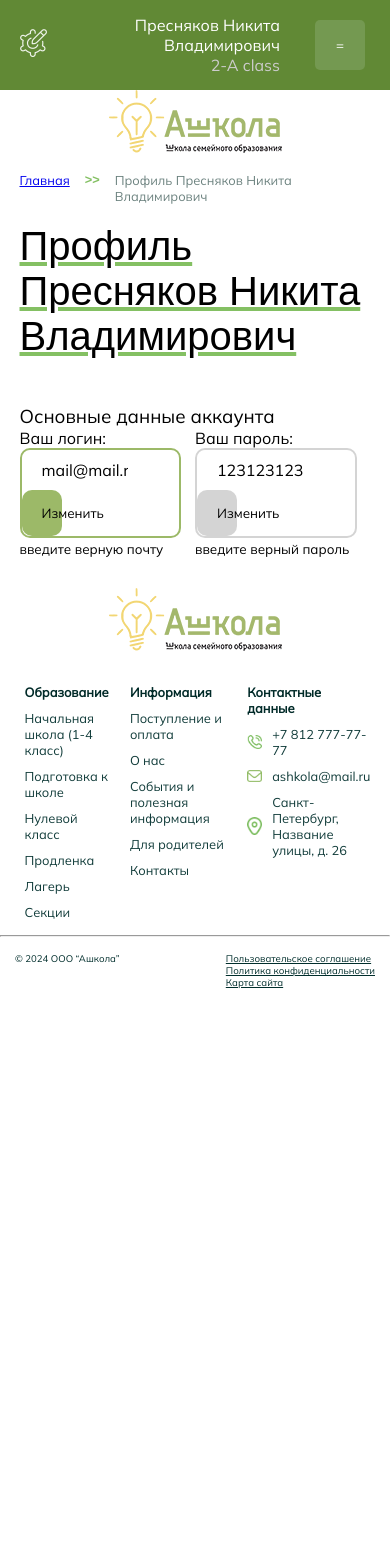
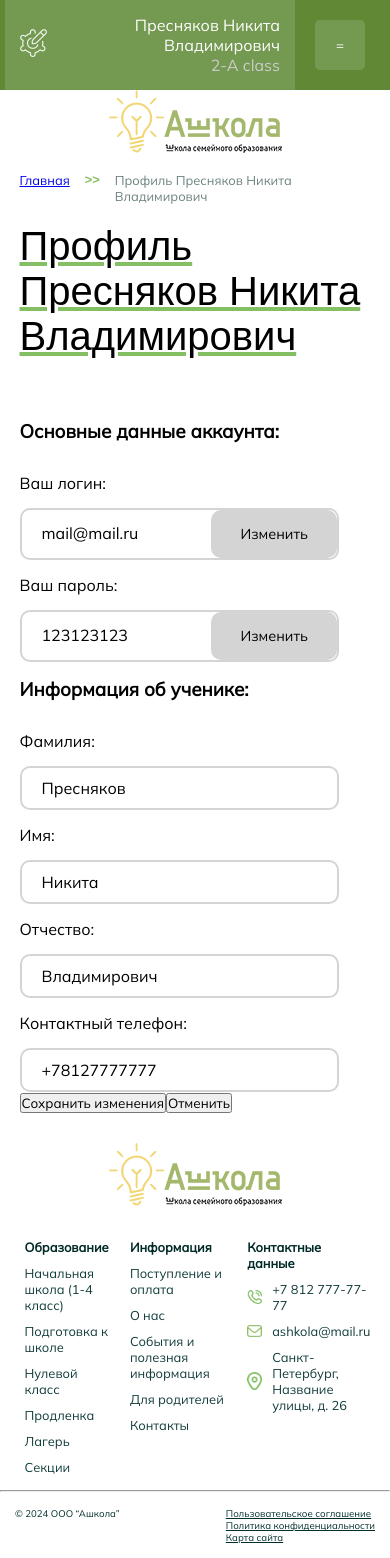
Before and after one commit to Deldore/a-school, a React (Create React App) app: page /profile in a window 390 px wide. Before the commit the page ends 1003 px from the top, so only its background shows below. Built offline with nearby package versions, Linux system fonts and the light colour scheme.

Commit message:
process of develop

```diff
--- a/src/App.js
+++ b/src/App.js
@@ -18,6 +18,7 @@ function App() {
             patronic: "Владимирович",
             form: "2-A",
             role: "0",
+            phone: "+78127777777",
         })
     return (
         <Routes>
--- a/src/Components/EditProfile/EditProfile.jsx
+++ b/src/Components/EditProfile/EditProfile.jsx
@@ -4,41 +4,161 @@ import Heading from "../Heading/Heading";
 
 const EditProfile = ({user, ...props}) => {
     const [changedUser, setChangedUser] = useState(user);
-    const [emailClicked, setEmailClicked] = useState(true);
+    const [inputClicked, setInputClicked] = useState(0);
+
+    const [errorMessages, setErrorMessages] = useState({
+        email: "",
+        password: "",
+        secondName: "",
+        firstName: "",
+        patronic: "",
+        phone: "",
+    });
+
+    const validateEmail = (email) => {
+        return String(email)
+            .toLowerCase()
+            .match(
+                /^(([^<>()[\]\\.,;:\s@"]+(\.[^<>()[\]\\.,;:\s@"]+)*)|.(".+"))@((\[[0-9]{1,3}\.[0-9]{1,3}\.[0-9]{1,3}\.[0-9]{1,3}\])|(([a-zA-Z\-0-9]+\.)+[a-zA-Z]{2,}))$/
+            );
+    };
+
+    const setEmail = (e) => {
+        (!e.target.value) ? setErrorMessages({...errorMessages, email: "логин не должен быть пустым"}) : setErrorMessages({...errorMessages, email: ""});
+        (!validateEmail(e.target.value)) ? setErrorMessages({...errorMessages, email: "почта должна быть формата mail@mail.ru"}) : setErrorMessages({...errorMessages, email: ""});
+        setChangedUser({...changedUser, email: e.target.value});
+    }
+
+    const setPassword = (e) => {
+        (!e.target.value) ? setErrorMessages({...errorMessages, password: "пароль не должен быть пустым"}) : setErrorMessages({...errorMessages, password: ""});
+        (e.target.value.length < 8) ? setErrorMessages({...errorMessages, password: "длина пароля должна быть более 8 символов"}) : setErrorMessages({...errorMessages, password: ""});
+        setChangedUser({...changedUser, password: e.target.value});
+    }
+
+    const setSecondName = (e) => {
+        (!e.target.value) ? setErrorMessages({...errorMessages, secondName: "фамилия не должна быть пустой"}) : setErrorMessages({...errorMessages, secondName: ""});
+        setChangedUser({...changedUser, secondName: e.target.value});
+    }
+    const setFirstName = (e) => {
+        (!e.target.value) ? setErrorMessages({...errorMessages, firstName: "имя не должно быть пустым"}) : setErrorMessages({...errorMessages, firstName: ""});
+        setChangedUser({...changedUser, firstName: e.target.value});
+    }
+    const setPatronic = (e) => {
+        (!e.target.value) ? setErrorMessages({...errorMessages, patronic: "отчество не должно быть пустым"}) : setErrorMessages({...errorMessages, patronic: ""});
+        setChangedUser({...changedUser, patronic: e.target.value});
+    }
+    const setPhone = (e) => {
+        (!e.target.value) ? setErrorMessages({...errorMessages, phone: "номер телефона не должен быть пустым"}) : setErrorMessages({...errorMessages, phone: ""});
+        setChangedUser({...changedUser, phone: e.target.value});
+    }
+
+    const updateEmail = () => {
+        if (!errorMessages.email) {
+            props.setUser({...user, email: changedUser.email})
+        }
+    }
+    const updatePassword = () => {
+        if (!errorMessages.password) {
+             props.setUser({...user, password: changedUser.password})
+        }
+    }
 
     return (
         <div className={style.main}>
-            <h3>Основные данные аккаунта</h3>
+            <h3 className={style.title}>Основные данные аккаунта:</h3>
             <div className={style.topic}>
                 <div className={style.topicItem}>
-                    <label htmlFor="email">Ваш логин:</label>
+                    <label className={style.label} htmlFor="email">Ваш логин:</label>
                     <div className={style.topicForm}
-                         onClick={() => setEmailClicked(true)}
-                         style={(emailClicked ? {borderColor: "#9cb968"} : {borderColor: "#d4d4d4"})}>
+                         onClick={() => setInputClicked(1)}
+                         style={((inputClicked === 1) ? {borderColor: "#9cb968"} : {borderColor: "#d4d4d4"})}>
                         <input type="text" name="email" value={changedUser.email}
                                className={style.topicInput}
                                placeholder="Введите свою почту"
-                               onChange={(e) => setChangedUser({...changedUser, email: e.target.value})}/>
+                               onChange={(e) => setEmail(e)}/>
                         <button className={style.topicButton}
-                                style={(emailClicked ? {background: "#9cb968"} : {background: "#d4d4d4"})}>Изменить</button>
+                                style={((inputClicked === 1) ? {background: "#9cb968"} : {background: "#d4d4d4"})}
+                                onClick={updateEmail}
+                                disabled={(errorMessages.email)}
+                        >
+                            Изменить
+                        </button>
                     </div>
-                    <small>введите верную почту</small>
+                    <small className={style.error}>{errorMessages.email}</small>
                 </div>
                 <div className={style.topicItem}>
-                    <label htmlFor="password">Ваш пароль:</label>
+                    <label className={style.label} htmlFor="password">Ваш пароль:</label>
                     <div className={style.topicForm}
-                         onClick={() => setEmailClicked(false)}
-                         style={emailClicked ? {borderColor:  "#d4d4d4"} : {borderColor: "#9cb968"}}>
+                         onClick={() => setInputClicked(2)}
+                         style={(inputClicked === 2) ? {borderColor: "#9cb968"} : {borderColor: "#d4d4d4"}}>
                         <input type="text" name="password" value={changedUser.password}
                                className={style.topicInput}
                                placeholder="Введите свой пароль"
-                               onChange={(e) => setChangedUser({...changedUser, password: e.target.value})}/>
+                               onChange={(e) => setPassword(e)}/>
                         <button className={style.topicButton}
-                                style={(!emailClicked ? {background: "#9cb968"} : {background: "#d4d4d4"})}>Изменить</button>
+                                style={((inputClicked === 2) ? {background: "#9cb968"} : {background: "#d4d4d4"})}
+                                onClick={updatePassword}
+                                disabled={(errorMessages.password)}
+                        >Изменить
+                        </button>
                     </div>
-                    <small>введите верный пароль</small>
+                    <small className={style.error}>{errorMessages.password}</small>
                 </div>
             </div>
+
+            <h3 className={style.title}>Информация об ученике:</h3>
+            <div className={style.topic}>
+                <div className={style.bottomItem}>
+                    <label className={style.label} htmlFor="secondName">Фамилия:</label>
+                    <div className={style.topicForm}
+                         onClick={() => setInputClicked(3)}
+                         style={((inputClicked === 3) ? {borderColor: "#9cb968"} : {borderColor: "#d4d4d4"})}>
+                        <input type="text" name="secondName" value={changedUser.secondName}
+                               className={style.topicInput}
+                               placeholder="Введите свою фамилию"
+                               onChange={(e) => setSecondName(e)}/>
+                    </div>
+                    <small className={style.error}>{errorMessages.secondName}</small>
+                </div>
+                <div className={style.bottomItem}>
+                    <label className={style.label} htmlFor="firstName">Имя:</label>
+                    <div className={style.topicForm}
+                         onClick={() => setInputClicked(4)}
+                         style={((inputClicked === 4) ? {borderColor: "#9cb968"} : {borderColor: "#d4d4d4"})}>
+                        <input type="text" name="firstName" value={changedUser.firstName}
+                               className={style.topicInput}
+                               placeholder="Введите своё имя"
+                               onChange={(e) => setFirstName(e)}/>
+                    </div>
+                    <small className={style.error}>{errorMessages.firstName}</small>
+                </div>
+                <div className={style.bottomItem}>
+                    <label className={style.label} htmlFor="patronic">Отчество:</label>
+                    <div className={style.topicForm}
+                         onClick={() => setInputClicked(5)}
+                         style={((inputClicked === 5) ? {borderColor: "#9cb968"} : {borderColor: "#d4d4d4"})}>
+                        <input type="text" name="email" value={changedUser.patronic}
+                               className={style.topicInput}
+                               placeholder="Введите своё отчество"
+                               onChange={(e) => setPatronic(e)}/>
+                    </div>
+                    <small className={style.error}>{errorMessages.patronic}</small>
+                </div>
+                <div className={style.bottomItem}>
+                    <label className={style.label} htmlFor="phone">Контактный телефон:</label>
+                    <div className={style.topicForm}
+                         onClick={() => setInputClicked(6)}
+                         style={((inputClicked === 6) ? {borderColor: "#9cb968"} : {borderColor: "#d4d4d4"})}>
+                        <input type="text" name="phone" value={changedUser.phone}
+                               className={style.topicInput}
+                               placeholder="Введите свой номер телефона"
+                               onChange={(e) => setPhone(e)}/>
+                    </div>
+                    <small className={style.error}>{errorMessages.phone}</small>
+                </div>
+            </div>
+            <button>Сохранить изменения</button>
+            <button>Отменить</button>
         </div>
     );
 };
--- a/src/Components/EditProfile/EditProfileStyle.module.css
+++ b/src/Components/EditProfile/EditProfileStyle.module.css
@@ -1,7 +1,12 @@
 .main {
     padding: 15px 5%;
 }
+.title {
+    margin-top: 15px;
+    font-weight: 600;
+}
 .topic {
+    margin-top: 15px;
     display: flex;
     justify-content: space-between;
 }
@@ -9,7 +14,7 @@
     width: 50%;
 }
 .topicInput {
-    width: 80%;
+    width: 70%;
     padding: 10px 20px;
     border-radius: 10px 0 0 10px;
     border: none;
@@ -17,14 +22,19 @@
     font-size: 1rem;
 }
 .topicButton {
-    width: 20%;
+    transition: .3s;
+    width: 30%;
     padding: 15px 20px;
     border: none;
     border-radius: 10px;
     box-sizing: border-box;
     background: #ededed;
+    cursor: pointer;
+    text-align: center;
+    font-size: .9rem;
 }
 .topicForm {
+    margin-top: 15px;
     padding: 0;
     width: 90%;
     border-radius: 10px;
@@ -33,3 +43,43 @@
 .topicInput:focus {
     outline: none;
 }
+.error {
+    color: red;
+    font-weight: 100;
+}
+
+.bottomItem {
+    width: 25%;
+}
+
+@media screen and (max-width: 782px){
+    .topic {
+        margin-top: 15px;
+        display: flex;
+        justify-content: space-between;
+        flex-direction: column;
+    }
+    .topicItem, .bottomItem {
+        width: 100%;
+        margin-top: 15px;
+    }
+    .topicInput {
+        width: 60%;
+        padding: 10px 20px;
+        border-radius: 10px 0 0 10px;
+        border: none;
+        box-sizing: border-box;
+        font-size: 1rem;
+    }
+    .topicButton {
+        width: 40%;
+        padding: 15px 20px;
+        border: none;
+        border-radius: 10px;
+        box-sizing: border-box;
+        background: #ededed;
+        cursor: pointer;
+        text-align: center;
+        font-size: .9rem;
+    }
+}
--- a/src/Components/Header/Header.jsx
+++ b/src/Components/Header/Header.jsx
@@ -5,6 +5,7 @@ import scheduleIcon from '../../Images/scheduleIcon.png';
 import messageIcon from '../../Images/messageIcon.png';
 import userIcon from '../../Images/userIcon.png';
 import quitIcon from '../../Images/quitIcon.png';
+import {Link} from "react-router-dom";
 const Header = ({user, ...props}) => {
     const [menuState, setMenuState] = useState(false);
 
@@ -21,45 +22,45 @@ const Header = ({user, ...props}) => {
             <div className={style.item} ref={menuRef}>
                 <ul className={`${style.list} ${style.mobileHide} ${style.spis}`}>
                     <li className={(props.active == 0) ? `${style.liActive} ${style.listItem}` : `${style.listItem}`}>
-                        <a className={style.link} href="/">
+                        <Link className={style.link} to="/">
                             <img src={diaryIcon} style={{marginRight: "15px", alignSelf: "center"}}/>
                             Дневник
-                        </a>
+                        </Link>
                     </li>
                     <li className={(props.active == 1) ? `${style.liActive} ${style.listItem}` : `${style.listItem}`}>
-                        <a className={style.link} href="/schedule">
+                        <Link className={style.link} to="/schedule">
                             <img src={scheduleIcon} style={{marginRight: "15px", alignSelf: "center"}}/>
                             Расписание
-                        </a>
+                        </Link>
                     </li>
                     <li className={(props.active == 2) ? `${style.liActive} ${style.listItem}` : `${style.listItem}`}>
-                        <a className={style.link} href="#">
+                        <Link className={style.link} to="#">
                             <img src={messageIcon} style={{marginRight: "15px", alignSelf: "center"}}/>
                             Сообщения
-                        </a>
+                        </Link>
                     </li>
                 </ul>
             </div>
             <div className={style.item}>
                 <ul className={`${style.list} ${style.spis}`}>
-                    <li className={style.listItem}>
+                    <li className={(props.active === 4) ? `${style.liActive} ${style.listItem}` : `${style.listItem}`}>
                         <div style={{alignSelf: "center"}}>
                             <img src={userIcon} style={{marginRight: "15px"}}/>
                         </div>
-                        <a className={style.userLink} href="/profile">
+                        <Link className={style.userLink} to="/profile">
                             {user.secondName} {user.firstName} {user.patronic}
                             <span className={style.secondary}>
                                 {user.form} class
                             </span>
-                        </a>
+                        </Link>
                     </li>
                     <li className={`${style.mobileHide} ${style.listItem}`}>
-                        <a className={style.link} href="#">
+                        <Link className={style.link} to="#">
                             <div style={{alignSelf: "center"}}>
                                 <img src={quitIcon} style={{marginRight: "15px"}}/>
                             </div>
                             Выйти
-                        </a>
+                        </Link>
                     </li>
                     <li className={style.listItem}>
                         <button className={style.menuButton} onClick={() => {
@@ -71,53 +72,53 @@ const Header = ({user, ...props}) => {
                 <h1>Меню:</h1>
                 <ul className={`${style.menuList} ${style.spis}`}>
                     <li className={`${style.menuLiActive} ${style.listItem}`}>
-                        <a className={style.link} href="#">
+                        <Link className={style.link} to="#">
                             Дневник
-                        </a>
+                        </Link>
                     </li>
                     <li className={style.listItem}>
-                        <a className={style.link} href="#">
+                        <Link className={style.link} to="#">
                             Расписание
-                        </a>
+                        </Link>
                     </li>
                     <li className={style.listItem}>
-                        <a className={style.link} href="#">
+                        <Link className={style.link} to="#">
                             Сообщения
-                        </a>
+                        </Link>
                     </li>
                     <li className={`${style.listItem}`}>
-                        <a className={style.link} href="#">
+                        <Link className={style.link} to="#">
                             <div style={{alignSelf: "center"}}>
                                 <img src={quitIcon} style={{marginRight: "15px"}}/>
                             </div>
                             Выйти
-                        </a>
+                        </Link>
                     </li>
                     <hr style={{color: "white"}}/>
                     <li className={`${style.listItem}`}>
-                        <a className={`${style.link}`} href="#">
+                        <Link className={`${style.link}`} to="#">
                             ОБРАЗОВАНИЕ
-                        </a>
+                        </Link>
                     </li>
                     <li className={`${style.listItem}`}>
-                        <a className={`${style.link}`} href="#">
+                        <Link className={`${style.link}`} to="#">
                             ПОСТУПЛЕНИЕ И ОПЛАТА
-                        </a>
+                        </Link>
                     </li>
                     <li className={`${style.listItem}`}>
-                        <a className={`${style.link}`} href="#">
+                        <Link className={`${style.link}`} to="#">
                             ИНФОРМАЦИЯ
-                        </a>
+                        </Link>
                     </li>
                     <li className={`${style.listItem}`}>
-                        <a className={`${style.link}`} href="#">
+                        <Link className={`${style.link}`} to="#">
                             КОНТАКТЫ
-                        </a>
+                        </Link>
                     </li>
                     <li className={`${style.listItem} ${style.listContactItem}`} style={{flexDirection: "column"}}>
                         <p>+7 812 777-77-77</p>
                         <br/>
-                        <a className={`${style.contactLink}`}>Обратная связь</a>
+                        <Link className={`${style.contactLink}`}>Обратная связь</Link>
                     </li>
                 </ul>
             </div>
--- a/src/Components/Header/HeaderStyle.module.css
+++ b/src/Components/Header/HeaderStyle.module.css
@@ -71,6 +71,9 @@
     color: #FFF !important;
     text-decoration: none;
 }
+.userLinkActive {
+    background: #749951;
+}
 .menuButton {
     display: none;
 }
--- a/src/Components/Heading/Heading.jsx
+++ b/src/Components/Heading/Heading.jsx
@@ -1,5 +1,6 @@
 import React from 'react';
 import style from './HeadingStyle.module.css';
+import {Link} from "react-router-dom";
 
 const Heading = (props) => {
     return (
@@ -7,7 +8,7 @@ const Heading = (props) => {
             <div>
                 <ul className={`${style.list}`}>
                     <li className={`${style.item} ${style.itemLink}`}>
-                        <a href="/">Главная</a>
+                        <Link to="/">Главная</Link>
                     </li> >>
                     <li className={`${style.secondary} ${style.item}`}>
                         {props.title}
--- a/src/Pages/EditProfile/EditProfilePage.jsx
+++ b/src/Pages/EditProfile/EditProfilePage.jsx
@@ -9,7 +9,7 @@ const EditProfilePage = ({user, ...props}) => {
     console.log(user)
     return (
         <>
-            <Header user={user}/>
+            <Header active={4} user={user}/>
             <MainHeader user={user}/>
             <Heading title={`Профиль ${user.secondName} ${user.firstName} ${user.patronic}`} />
             <EditProfile user={user} setUser={props.setUser}/>
```
Also changed, not shown: src/Components/Footer/Footer.jsx (+21 -20 lines), src/Components/MainHeader/MainHeader.jsx (+10 -9 lines).
